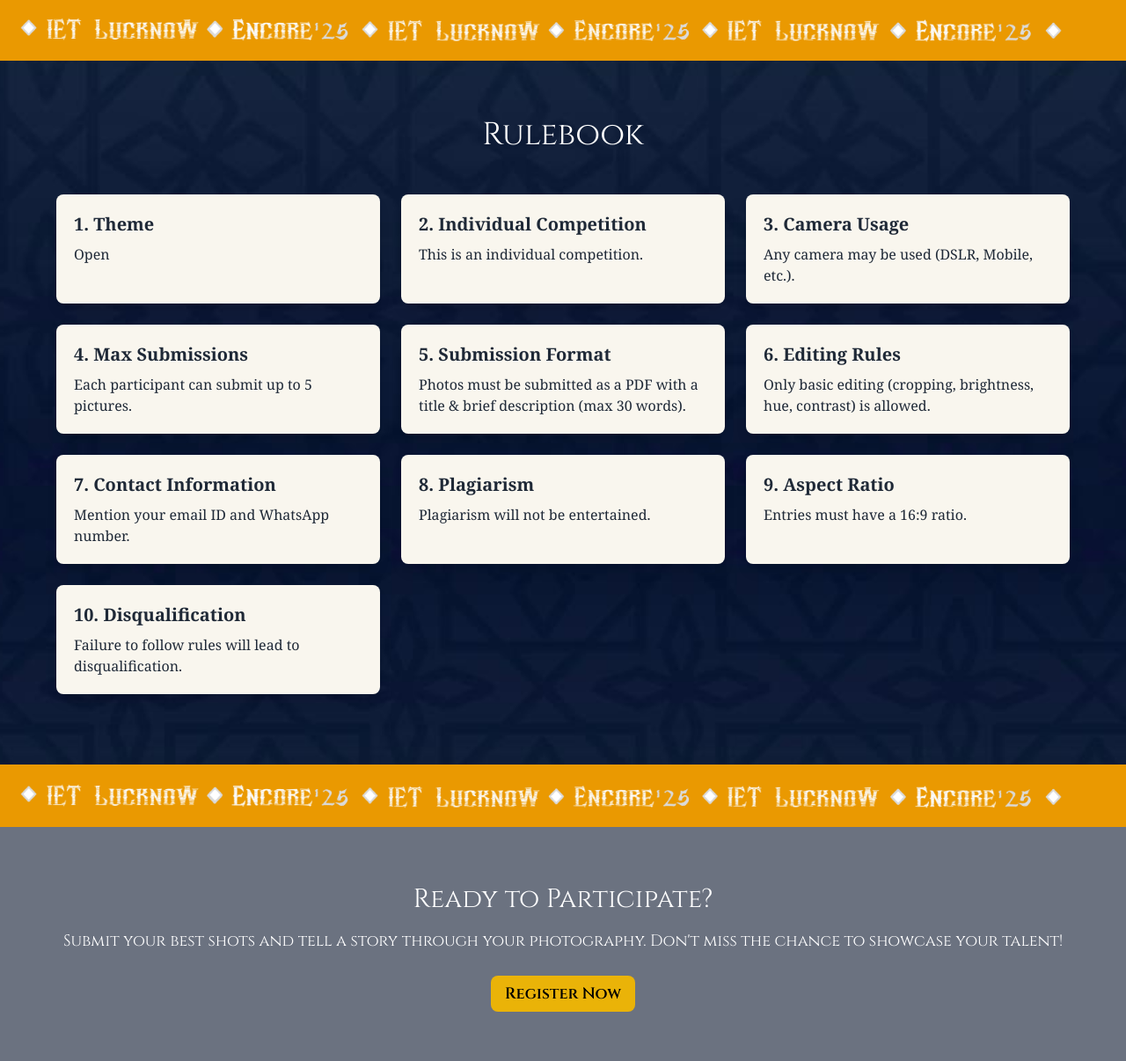
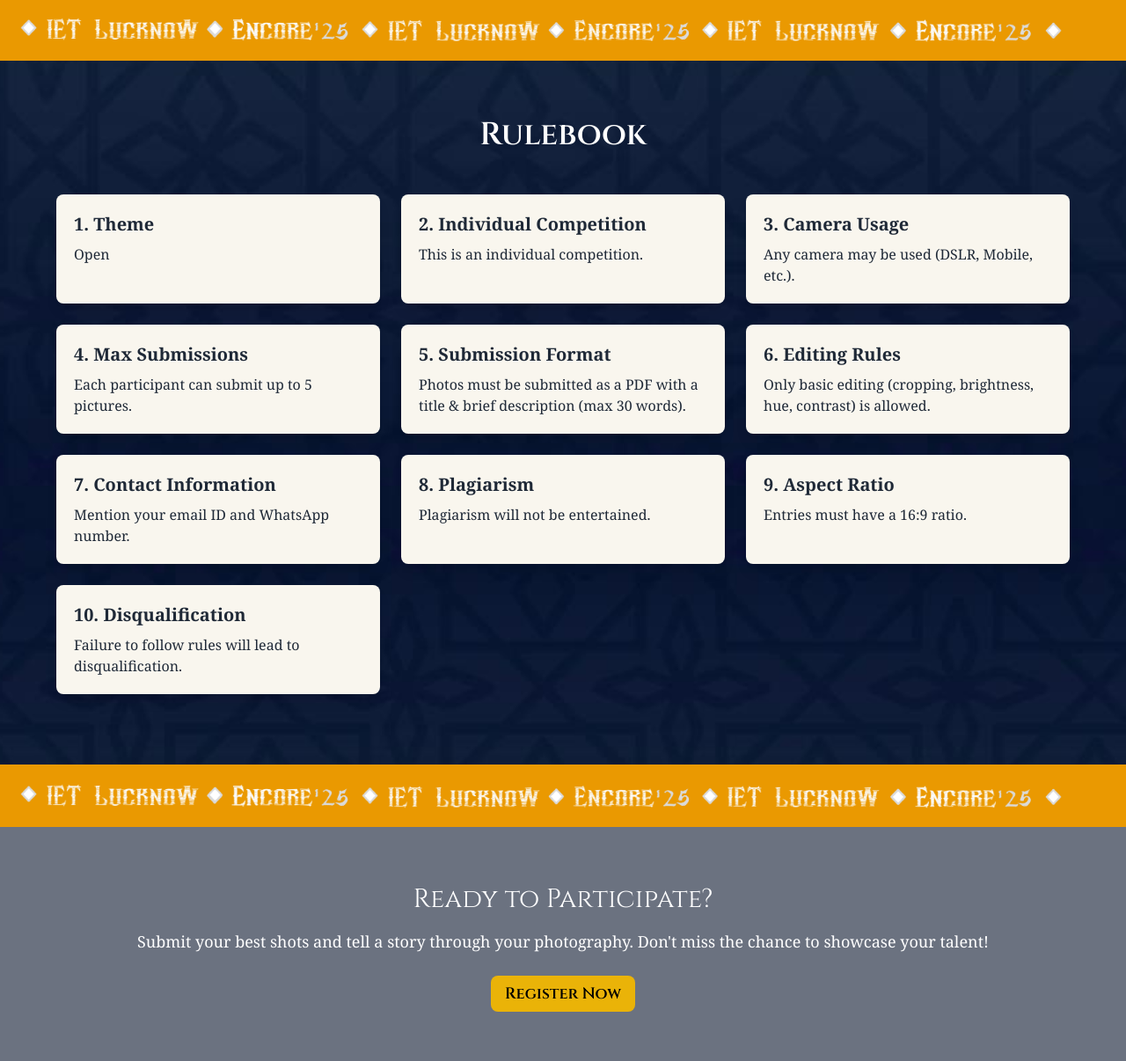
Before and after one commit to ItsAbhishekkashyap/frontend-encore-rev, a website: page photography.html in a window 1280 px wide. Shown: the part 802-2008 px from the top of the page at 88% size. Drawn offline with nearby package versions, Linux system fonts and the light colour scheme.

Commit message:
photography updated

```diff
--- a/photography.html
+++ b/photography.html
@@ -87,9 +87,9 @@
       <Image src="/images/count2.png" width={1500} height={1000} class="ribbonImg w-screen " alt="/" />
     </div>
     <!-- Rulebook Section -->
-    <section class="py-16 bg-[url('/images/enc.png')] w-screen h-screen bg-cover bg-center px-6">
+    <section class="py-16 bg-[url('/images/enc.png')] w-full min-h-screen bg-cover bg-center px-6">
       <div class="max-w-6xl mx-auto">
-        <h2 class="text-3xl sm:text-2xl md:text-4xl font-cinzel text-center text-white mb-12">Rulebook</h2>
+        <h2 class="text-3xl sm:text-2xl md:text-4xl font-semibold text-center text-white mb-12">Rulebook</h2>
         <div class="grid grid-cols-1 sm:grid-cols-1 font-serif md:grid-cols-2 lg:grid-cols-3 gap-6">
 
           <!-- Rule Items -->
@@ -164,7 +164,7 @@
     <!-- Registration Section -->
     <section id="register" class="py-16  bg-gray-500 text-white text-center px-6">
       <h2 class="text-2xl sm:text-xl md:text-3xl font-cinzel mb-4">Ready to Participate?</h2>
-      <p class="text-base sm:text-sm md:text-lg mb-8">Submit your best shots and tell a story through your photography.
+      <p class="text-base sm:text-sm md:text-lg font-serif mb-8">Submit your best shots and tell a story through your photography.
         Don't miss the chance to showcase your talent!</p>
       <a href="signup.html"
         class="bg-yellow-500 text-black text-lg sm:text-md md:text-lg font-semibold py-3 px-6 sm:px-4 sm:py-2 rounded-lg hover:bg-yellow-400 transition-all duration-300">
```
